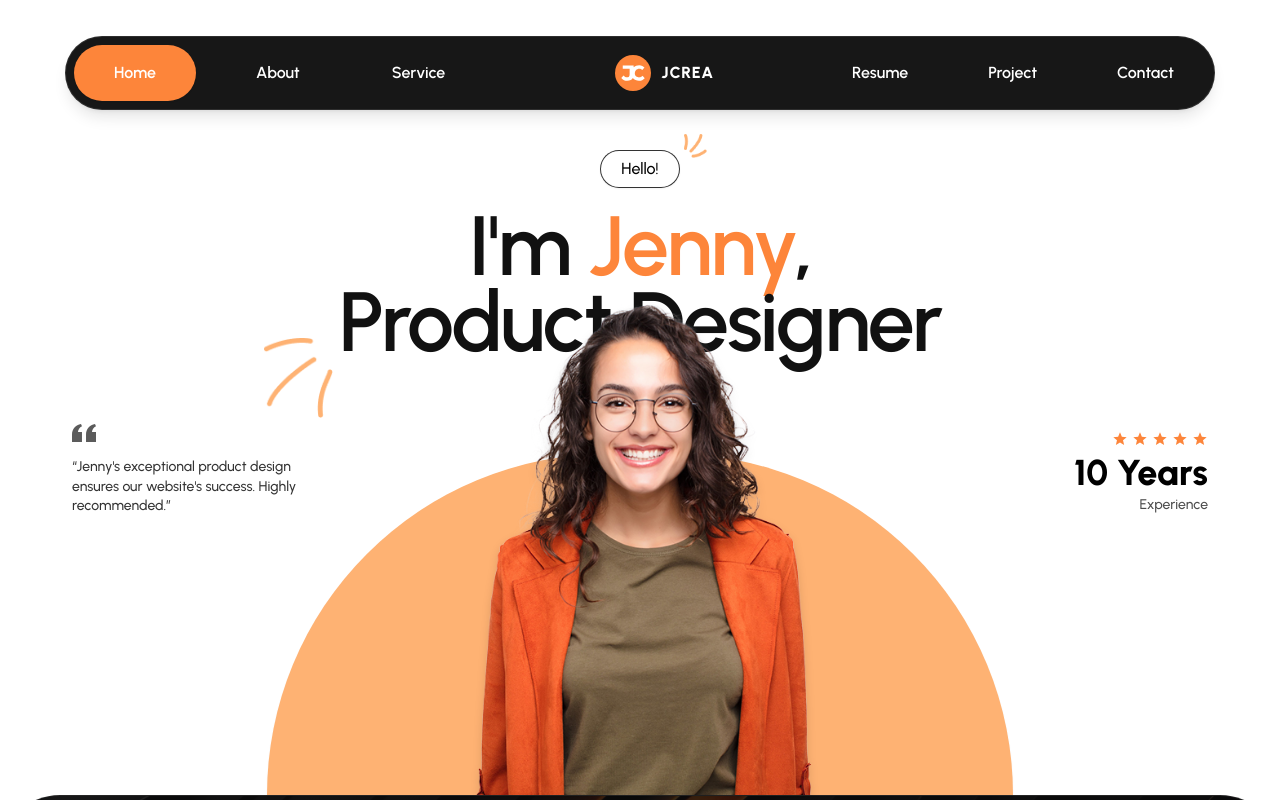
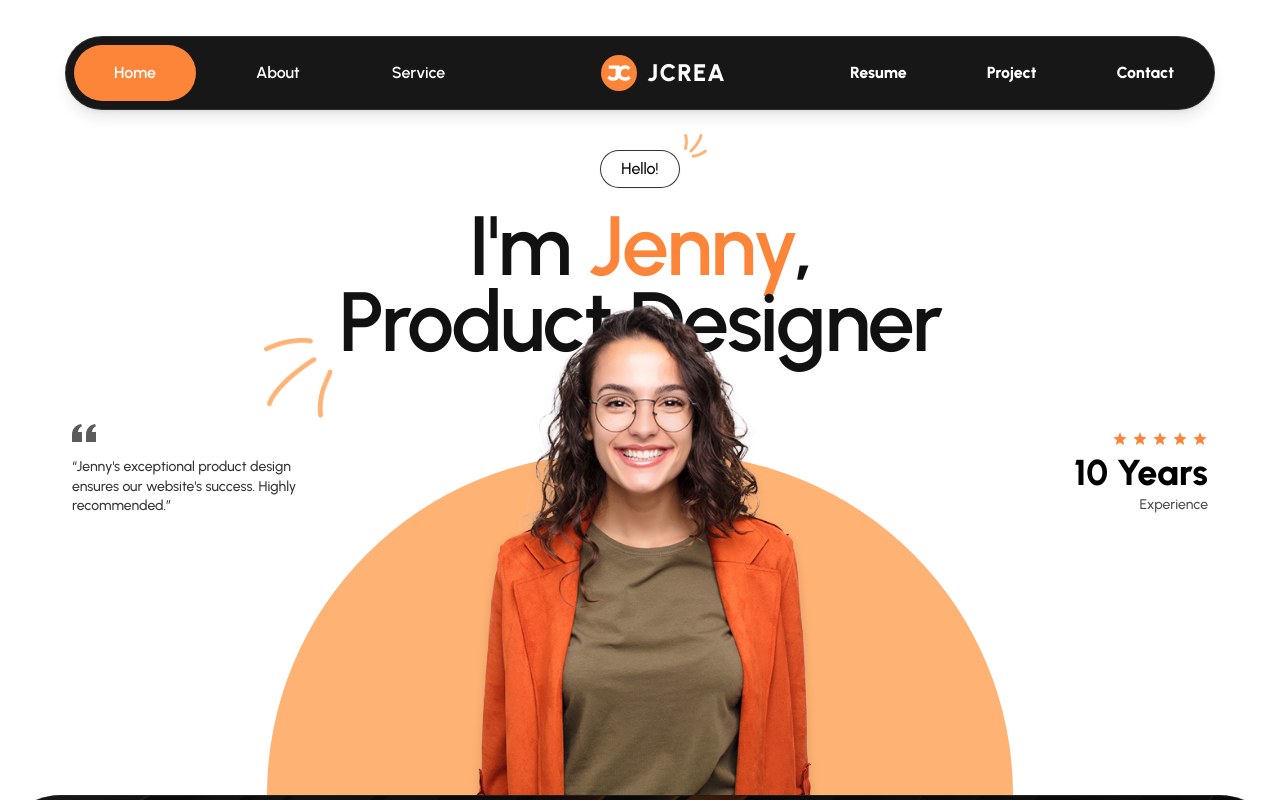
Before and after one commit to GausAlMunirTushar/technical-assessment-design-pillar1, a Next.js app: page / in a window 1280 px wide. Shown: the top 800 px of the page. Built offline with nearby package versions, Linux system fonts and the light colour scheme.

Commit message:
feat: implement JcLogo and Navbar components with responsive navigation support

```diff
--- a/src/components/Navbar.tsx
+++ b/src/components/Navbar.tsx
@@ -75,7 +75,7 @@ export const Navbar: React.FC = () => {
 						<Link
 							key={item.label}
 							href={item.href}
-							className="text-white hover:text-white font-semibold text-md transition-colors rounded-md focus-visible:ring-2 focus-visible:ring-accent-orange focus-visible:outline-hidden"
+							className="text-white hover:text-white font-extrabold text-md transition-colors rounded-md focus-visible:ring-2 focus-visible:ring-accent-orange focus-visible:outline-hidden"
 						>
 							{item.label}
 						</Link>
--- a/src/components/icons/JcLogo.tsx
+++ b/src/components/icons/JcLogo.tsx
@@ -19,7 +19,7 @@ export const JcLogo: React.FC<JcLogoProps> = ({ className = "" }) => {
         className="w-9 h-9 shrink-0"
         priority
       />
-      <span className="text-white font-extrabold tracking-wider text-base uppercase font-sans">
+      <span className="text-white font-extrabold tracking-wider text-2xl uppercase font-sans">
         JCREA
       </span>
     </div>
```
